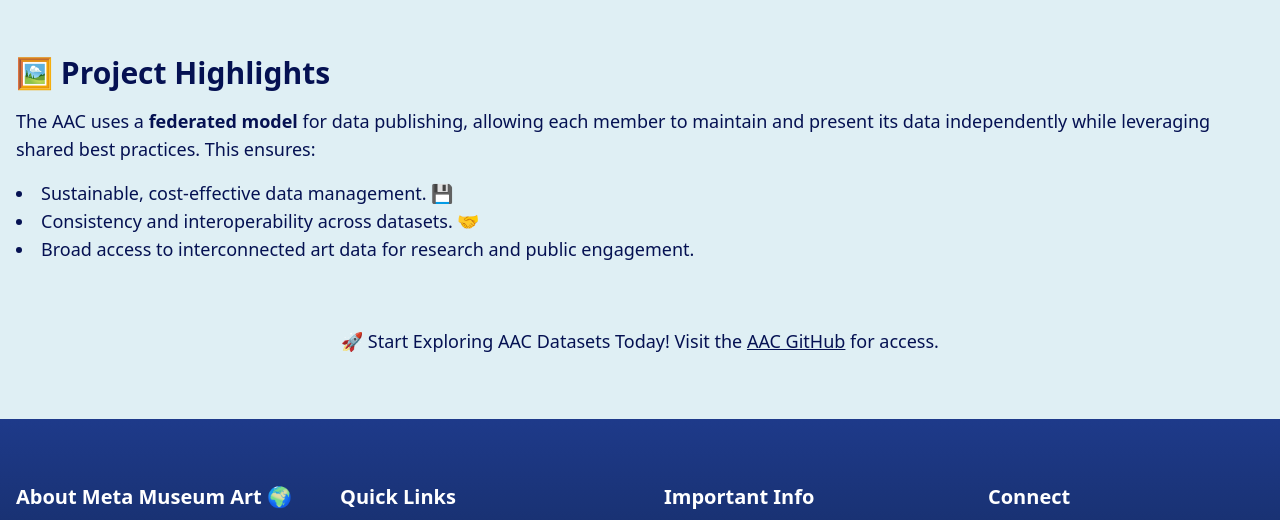
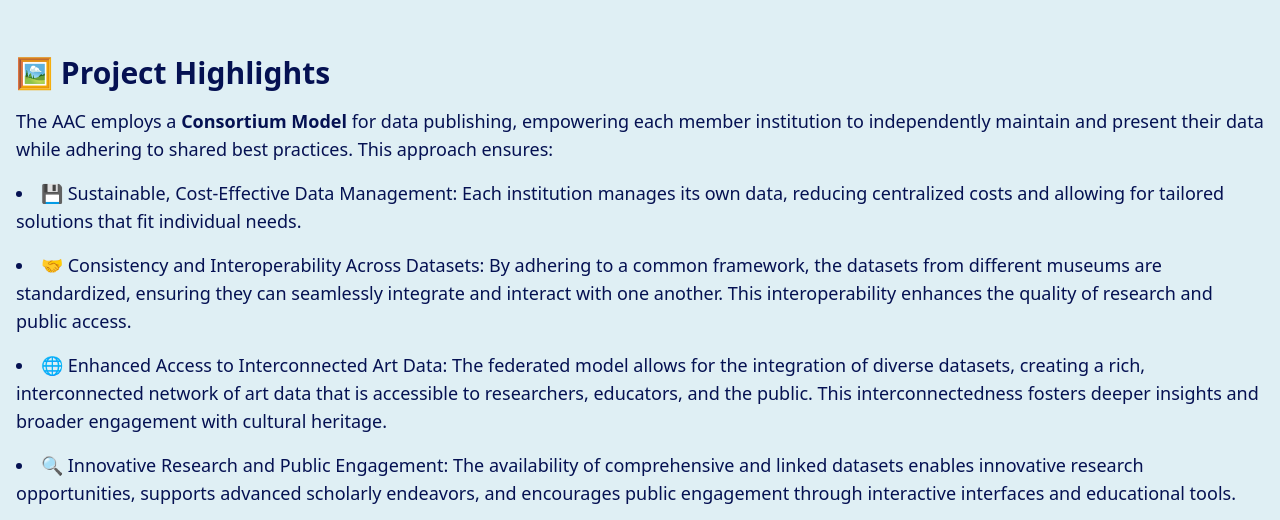
Before and after one commit to sundog358/meta-museum-art, a React app: page /datasets in a window 1280 px wide. Shown: the part 737-1257 px from the top of the page. Built offline with nearby package versions, Linux system fonts and the light colour scheme.

Commit message:
Updated datasets page.tsx

```diff
--- a/app/datasets/page.tsx
+++ b/app/datasets/page.tsx
@@ -59,23 +59,23 @@ export default function DatasetsPage() {
         </section>
 
         <section className="mb-16">
-          <h2 className="text-3xl font-bold mb-4 text-foreground">
-            🖼️ Project Highlights
-          </h2>
-          <p className="text-lg mb-4 text-foreground">
-            The AAC uses a <strong>federated model</strong> for data publishing,
-            allowing each member to maintain and present its data independently
-            while leveraging shared best practices. This ensures:
-          </p>
-          <ul className="list-disc list-inside text-lg mb-6 text-foreground">
-            <li>Sustainable, cost-effective data management. 💾</li>
-            <li>Consistency and interoperability across datasets. 🤝</li>
-            <li>
-              Broad access to interconnected art data for research and public
-              engagement.
-            </li>
-          </ul>
-        </section>
+  <h2 className="text-3xl font-bold mb-4 text-foreground">🖼️ Project Highlights</h2>
+  <p className="text-lg mb-4 text-foreground">
+    The AAC employs a <strong>Consortium Model</strong> for data publishing, empowering each member institution to independently maintain and present their data while adhering to shared best practices. This approach ensures:
+  </p>
+  <ul className="list-disc list-inside text-lg mb-6 text-foreground space-y-4">
+    <li>💾 Sustainable, Cost-Effective Data Management: Each institution manages its own data, reducing centralized costs and allowing for tailored solutions that fit individual needs.</li>
+    <li>🤝 Consistency and Interoperability Across Datasets: By adhering to a common framework, the datasets from different museums are standardized, ensuring they can seamlessly integrate and interact with one another. This interoperability enhances the quality of research and public access.</li>
+    <li>🌐 Enhanced Access to Interconnected Art Data: The federated model allows for the integration of diverse datasets, creating a rich, interconnected network of art data that is accessible to researchers, educators, and the public. This interconnectedness fosters deeper insights and broader engagement with cultural heritage.</li>
+    <li>🔍 Innovative Research and Public Engagement: The availability of comprehensive and linked datasets enables innovative research opportunities, supports advanced scholarly endeavors, and encourages public engagement through interactive interfaces and educational tools.</li>
+    <li>✨ Showcase of Member Institutions&apos; Collections: Each member institution can highlight its unique collections while contributing to a collective repository, promoting a wider appreciation of diverse art holdings.</li>
+  </ul>
+  <p className="text-lg mb-4 text-foreground">
+    🚀 Explore AAC Datasets Today! Visit the <a href="https://github.com/american-art" className="text-blue-500">AAC GitHub</a> for access.
+  </p>
+</section>
+
+
 
         <footer className="text-center mt-16">
           <p className="text-lg text-foreground">
```
